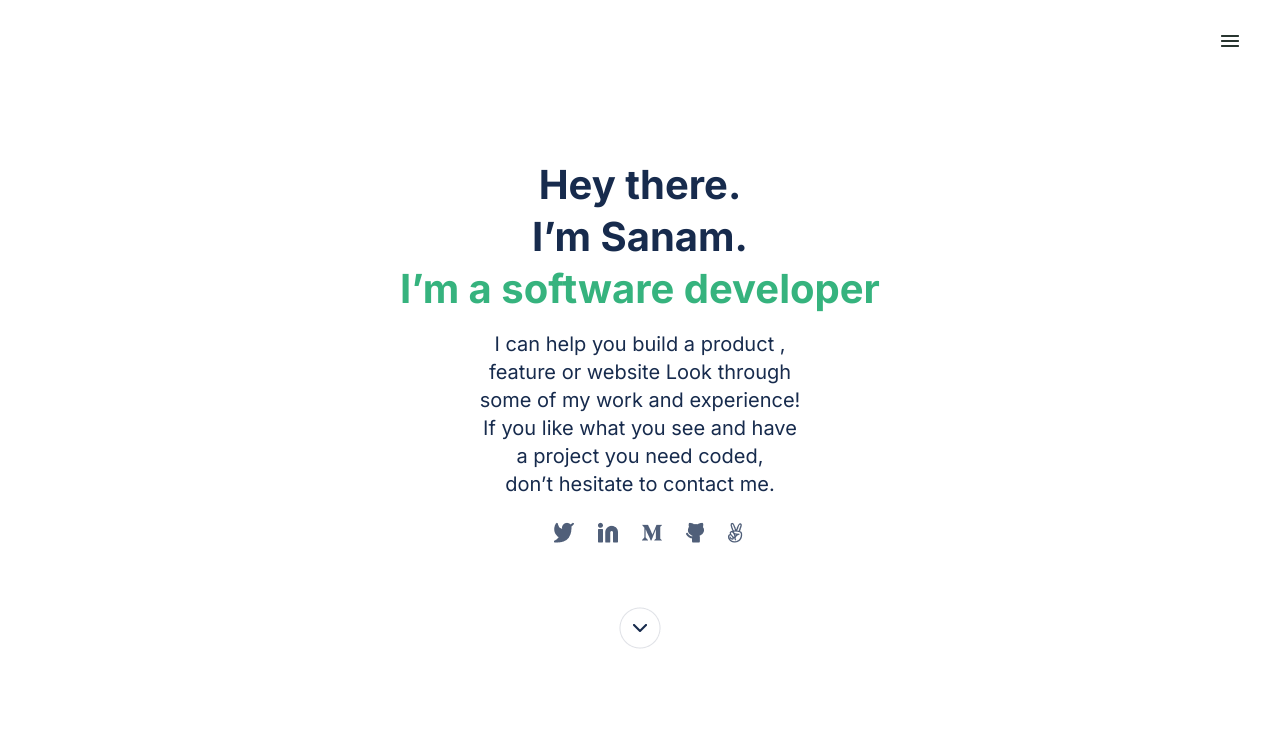
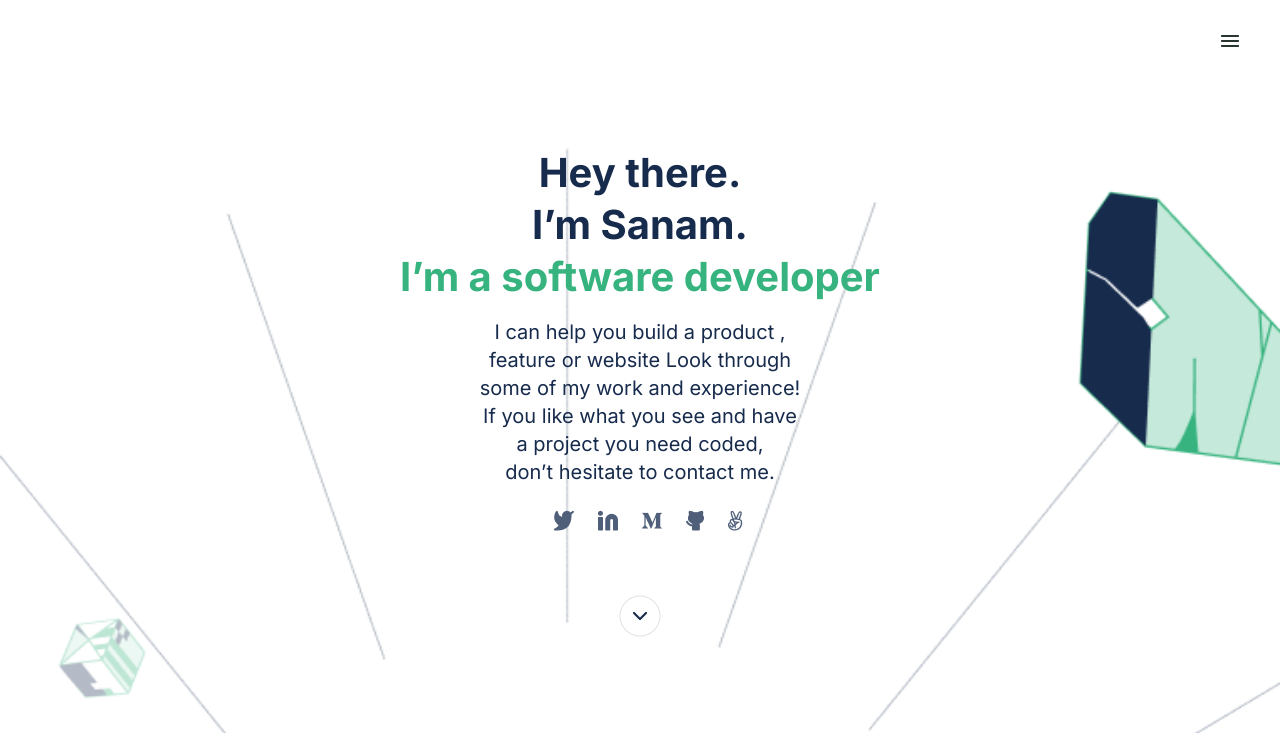
Before and after one commit to sanamrahimi/protfolio, a website: page index.html in a window 1280 px wide. Shown: the top 733 px of the page. Drawn offline with Linux system fonts and the light colour scheme.

Commit message:
css file updated

```diff
--- a/index.html
+++ b/index.html
@@ -14,7 +14,7 @@
         </nav>
     </header>
 
-    <section class="headline-container flex-container-column">
+    <section>
         <div class="descripion">
 
             <h1>Hey there. </h1>
--- a/style.css
+++ b/style.css
@@ -1,10 +1,6 @@
 @import url('https://fonts.googleapis.com/css2?family=Inter:wght@300;400;500;600;700;800&display=swap');
 
 body{
-  background-image: url(img\backgrounf.png);
-  height: 100vh;
-  background-repeat: no-repeat;
-  background-size: contain;
   padding: 0;
   margin: 0;
 }
@@ -17,15 +13,14 @@ body{
 .nav img {
    margin: 35px 41px 20px 0;
 }
-.headline-container {
-  background-image: url(img\backgrounf.png);
+
+.descripion{
+  background-image: url(img/backgrounf.png);
+  background-repeat: no-repeat;
+  height: 100vh;
   background-size: cover;
   margin-top: 92px;
   padding-bottom: 42px;
-}
-
-
-.descripion{
   margin-top:80px;
   }
 
```
